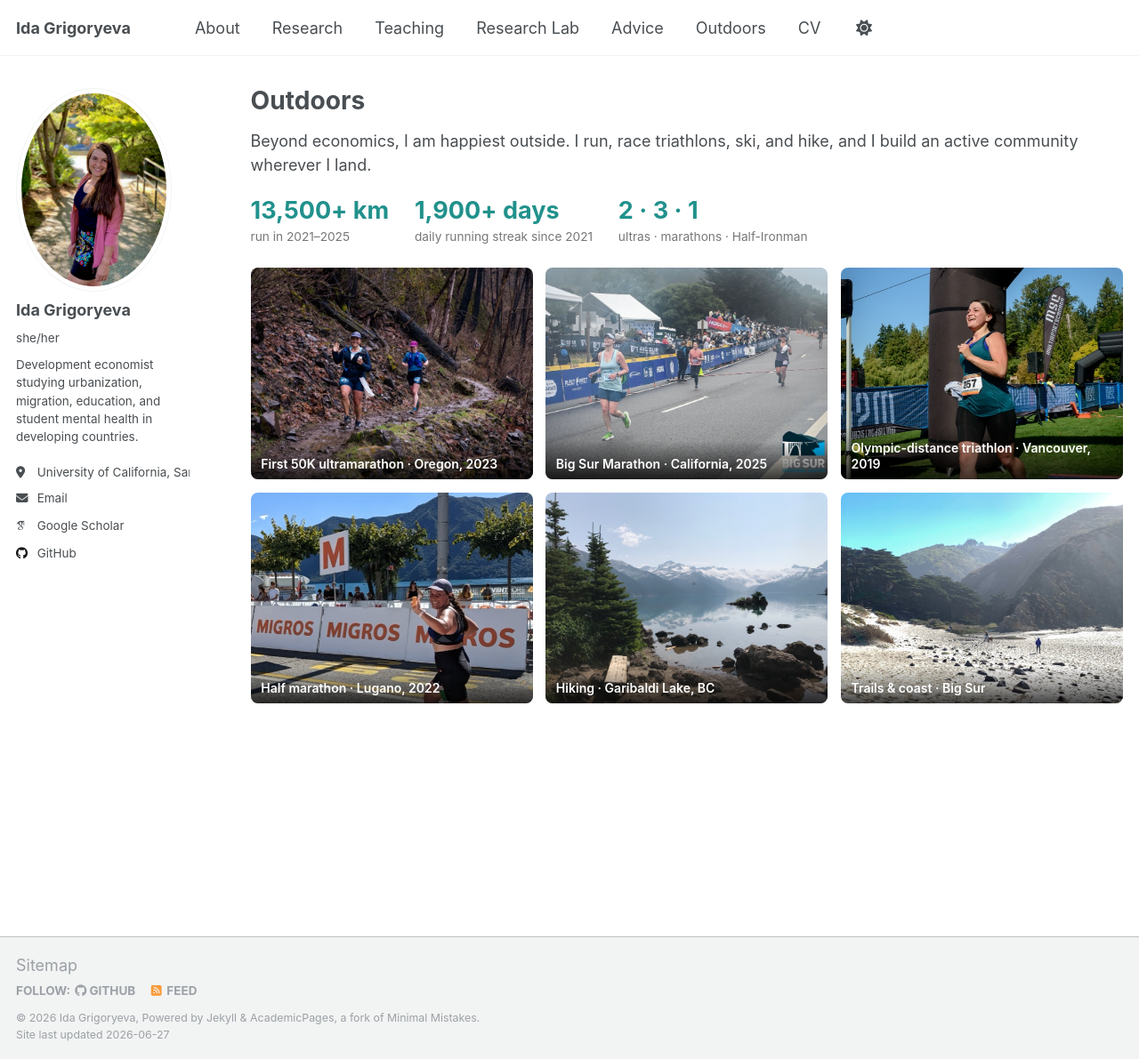
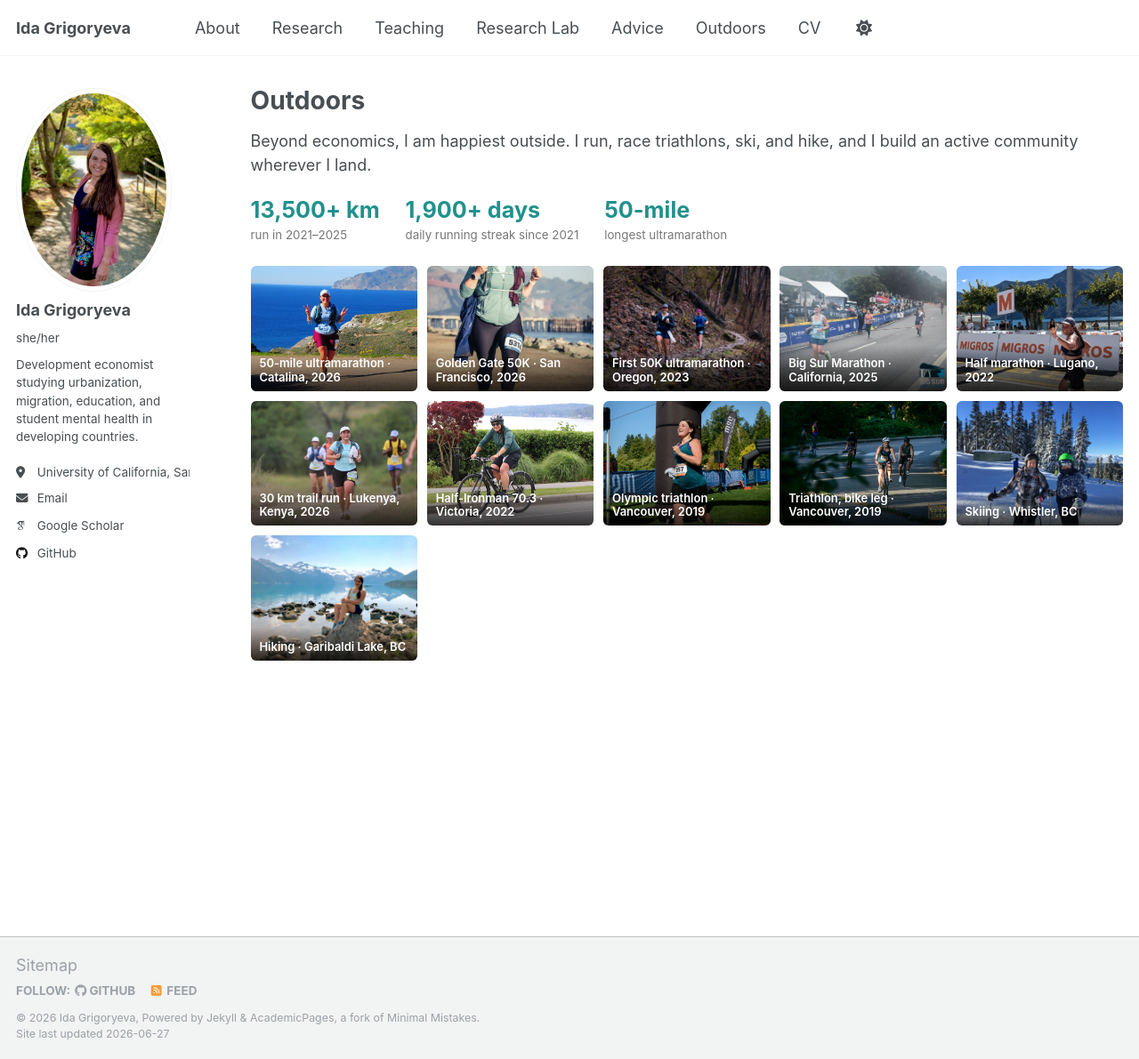
Before and after one commit to idagri/idagri.github.io, a Jekyll site: the page built from _pages/outdoors.md, in a window 1280 px wide and 1191 px high. Shown: the whole window at 89% size. Built offline with Jekyll 4.4.1, drawn with Linux system fonts in a browser that asks for light colours; some web fonts are replaced; a script that is not in the unit is left out.

Commit message:
Outdoors: expand to 11 in-action photos (smaller tiles); drop scenery shots

```diff
--- a/_pages/outdoors.md
+++ b/_pages/outdoors.md
@@ -11,16 +11,16 @@
 
 <style>
 .out-stats{ display:flex; flex-wrap:wrap; gap:1.6rem; margin:.6rem 0 .2rem; }
-.out-stat b{ display:block; font-size:1.5rem; color:#21918C; line-height:1.05; }
-.out-stat span{ font-size:.76rem; color:#777; }
-.out-grid{ display:grid; grid-template-columns:repeat(3,1fr); gap:.8rem; margin:1.3rem 0 .5rem; }
-.out-tile{ position:relative; border-radius:8px; overflow:hidden; aspect-ratio:4/3; background:#e9e9e9; }
+.out-stat b{ display:block; font-size:1.4rem; color:#21918C; line-height:1.05; }
+.out-stat span{ font-size:.74rem; color:#777; }
+.out-grid{ display:grid; grid-template-columns:repeat(auto-fill, minmax(165px,1fr)); gap:.6rem; margin:1.3rem 0 .5rem; }
+.out-tile{ position:relative; border-radius:6px; overflow:hidden; aspect-ratio:4/3; background:#e9e9e9; }
 .out-tile img{ width:100%; height:100%; object-fit:cover; display:block; transition:transform .45s ease; }
 .out-tile:hover img{ transform:scale(1.06); }
-.out-cap{ position:absolute; left:0; right:0; bottom:0; padding:.9rem .65rem .5rem; color:#fff;
-  font-size:.78rem; font-weight:600; line-height:1.25;
-  background:linear-gradient(to top, rgba(0,0,0,.74), rgba(0,0,0,0)); }
-@media (max-width:50em){ .out-grid{ grid-template-columns:repeat(2,1fr); gap:.6rem; } }
+.out-cap{ position:absolute; left:0; right:0; bottom:0; padding:.75rem .55rem .4rem; color:#fff;
+  font-size:.72rem; font-weight:600; line-height:1.22;
+  background:linear-gradient(to top, rgba(0,0,0,.78), rgba(0,0,0,0)); }
+@media (max-width:30em){ .out-grid{ grid-template-columns:1fr 1fr; gap:.45rem; } }
 html[data-theme="dark"] .out-stat span{ color:#aaa; }
 </style>
 
@@ -29,27 +29,36 @@
 <div class="out-stats">
 <div class="out-stat"><b>13,500+ km</b><span>run in 2021–2025</span></div>
 <div class="out-stat"><b>1,900+ days</b><span>daily running streak since 2021</span></div>
-<div class="out-stat"><b>2 · 3 · 1</b><span>ultras · marathons · Half-Ironman</span></div>
+<div class="out-stat"><b>50-mile</b><span>longest ultramarathon</span></div>
 </div>
 
 <div class="out-grid">
 
-<div class="out-tile"><img src="/images/out-ultra.jpg" alt="Trail running a 50K ultramarathon"><div class="out-cap">First 50K ultramarathon · Oregon, 2023</div></div>
+<div class="out-tile"><img src="/images/out-avalon.jpg" alt="Running the Avalon 50-mile ultramarathon on Catalina Island"><div class="out-cap">50-mile ultramarathon · Catalina, 2026</div></div>
+
+<div class="out-tile"><img src="/images/out-sf50k.jpg" alt="Running the Golden Gate trail 50K in San Francisco"><div class="out-cap">Golden Gate 50K · San Francisco, 2026</div></div>
+
+<div class="out-tile"><img src="/images/out-ultra.jpg" alt="Trail running a 50K ultramarathon in Oregon"><div class="out-cap">First 50K ultramarathon · Oregon, 2023</div></div>
 
 <div class="out-tile"><img src="/images/out-marathon.jpg" alt="Running the Big Sur Marathon"><div class="out-cap">Big Sur Marathon · California, 2025</div></div>
 
-<div class="out-tile"><img src="/images/out-triathlon.jpg" alt="Finishing an Olympic-distance triathlon"><div class="out-cap">Olympic-distance triathlon · Vancouver, 2019</div></div>
-
 <div class="out-tile"><img src="/images/out-halfmarathon.jpg" alt="Running a half marathon in Lugano"><div class="out-cap">Half marathon · Lugano, 2022</div></div>
 
-<div class="out-tile"><img src="/images/garibaldi-lake.jpg" alt="Hiking at Garibaldi Lake"><div class="out-cap">Hiking · Garibaldi Lake, BC</div></div>
+<div class="out-tile"><img src="/images/out-kenya.jpg" alt="Running a 30 km trail run in Lukenya, Kenya"><div class="out-cap">30 km trail run · Lukenya, Kenya, 2026</div></div>
 
-<div class="out-tile"><img src="/images/out-coast.jpg" alt="Trails along the Big Sur coast"><div class="out-cap">Trails &amp; coast · Big Sur</div></div>
+<div class="out-tile"><img src="/images/out-halfironman.jpg" alt="Cycling in the Victoria Half-Ironman triathlon"><div class="out-cap">Half-Ironman 70.3 · Victoria, 2022</div></div>
+
+<div class="out-tile"><img src="/images/out-triathlon.jpg" alt="Finishing an Olympic-distance triathlon in Vancouver"><div class="out-cap">Olympic triathlon · Vancouver, 2019</div></div>
+
+<div class="out-tile"><img src="/images/out-tribike.jpg" alt="Cycling leg of an Olympic-distance triathlon in Vancouver"><div class="out-cap">Triathlon, bike leg · Vancouver, 2019</div></div>
+
+<div class="out-tile"><img src="/images/out-ski.jpg" alt="Skiing at Whistler"><div class="out-cap">Skiing · Whistler, BC</div></div>
+
+<div class="out-tile"><img src="/images/out-garibaldi.jpg" alt="Hiking at Garibaldi Lake"><div class="out-cap">Hiking · Garibaldi Lake, BC</div></div>
 
 </div>
 
 <!--
   To add a tile: copy one <div class="out-tile">…</div> block, drop a photo into images/,
-  and write a short accomplishment label. Good ones to add when you have photos:
-  Half-Ironman (Victoria, 2022), first 100 km century ride, skiing (Whistler / Sun Peaks).
+  and write a short label. Still available to add: first 100 km century ride, more skiing.
 -->
```
Also changed, not shown: images/garibaldi-lake.jpg (deleted), images/out-avalon.jpg (added), images/out-coast.jpg (deleted), images/out-garibaldi.jpg (added), images/out-halfironman.jpg (added), images/out-kenya.jpg (added), images/out-sf50k.jpg (added), images/out-ski.jpg (added), images/out-tribike.jpg (added).
